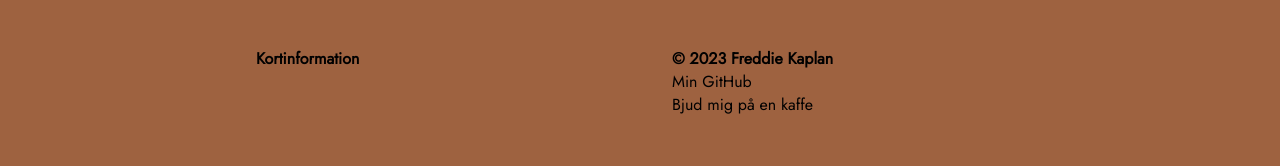
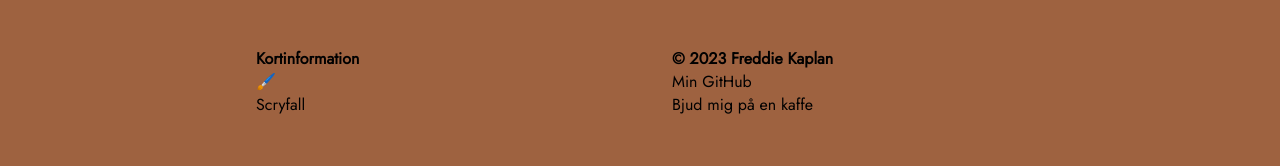
Before and after one commit to freddiekaplan-cme/magic-the-swedening, a React (Vite) app: page / in a window 1280 px wide. Shown: the part 398-564 px from the top of the page. Built offline with nearby package versions, Linux system fonts and the light colour scheme; no server answers.

Commit message:
Add set and artist to types and footer.

```diff
--- a/src/components/Footer/index.tsx
+++ b/src/components/Footer/index.tsx
@@ -13,7 +13,15 @@ const Footer = () => {
 					<div className={styles["footer__column"]}>
 						<h4>Kortinformation</h4>
 						<div>{scryfall?.cardName}</div>
-						<div>{scryfall?.cardName}</div>
+						<div>{scryfall?.cardSet}</div>
+						<div>{scryfall?.cardArtist} 🖌️</div>
+						<div>
+							<a
+								href={`https://scryfall.com/search?q=${scryfall?.cardName}`}
+							>
+								Scryfall
+							</a>
+						</div>
 					</div>
 					<div className={styles["footer__column"]}>
 						<h4>© 2023 Freddie Kaplan</h4>
--- a/src/components/Scryfall/index.tsx
+++ b/src/components/Scryfall/index.tsx
@@ -10,6 +10,8 @@ interface CardData {
 	oracle_text: string
 	flavor_text: string
 	colors: string
+	set_name: string
+	artist: string
 	image_uris: {
 		normal: string | undefined
 		art_crop: string
@@ -44,6 +46,8 @@ const Scryfall = () => {
 				const cardText = cardData.oracle_text
 				const cardCrop = cardData.image_uris.art_crop
 				const cardFlavor = cardData.flavor_text || ""
+				const cardSet = cardData.set_name
+				const cardArtist = cardData.artist
 				const cardColor =
 					cardData.colors[0] === undefined
 						? "colorless"
@@ -58,6 +62,8 @@ const Scryfall = () => {
 					cardCrop,
 					cardFlavor,
 					cardColor,
+					cardSet,
+					cardArtist,
 				})
 
 				console.log(cardColor)
@@ -101,6 +107,8 @@ const Scryfall = () => {
 				const cardText = cardData.oracle_text
 				const cardFlavor = cardData.flavor_text || ""
 				const cardCrop = cardData.image_uris.art_crop
+				const cardSet = cardData.set_name
+				const cardArtist = cardData.artist
 				const cardColor =
 					cardData.colors[0] === undefined
 						? "colorless"
@@ -115,6 +123,8 @@ const Scryfall = () => {
 					cardCrop,
 					cardFlavor,
 					cardColor,
+					cardSet,
+					cardArtist,
 				})
 
 				console.log(cardColor)
--- a/src/utils/types.tsx
+++ b/src/utils/types.tsx
@@ -5,6 +5,8 @@ export type ScryfallType = {
 	cardFlavor: string | null
 	cardCrop: string | undefined
 	cardColor: string
+	cardSet: string
+	cardArtist: string
 }
 
 export type ScryfallContextType = {
```
